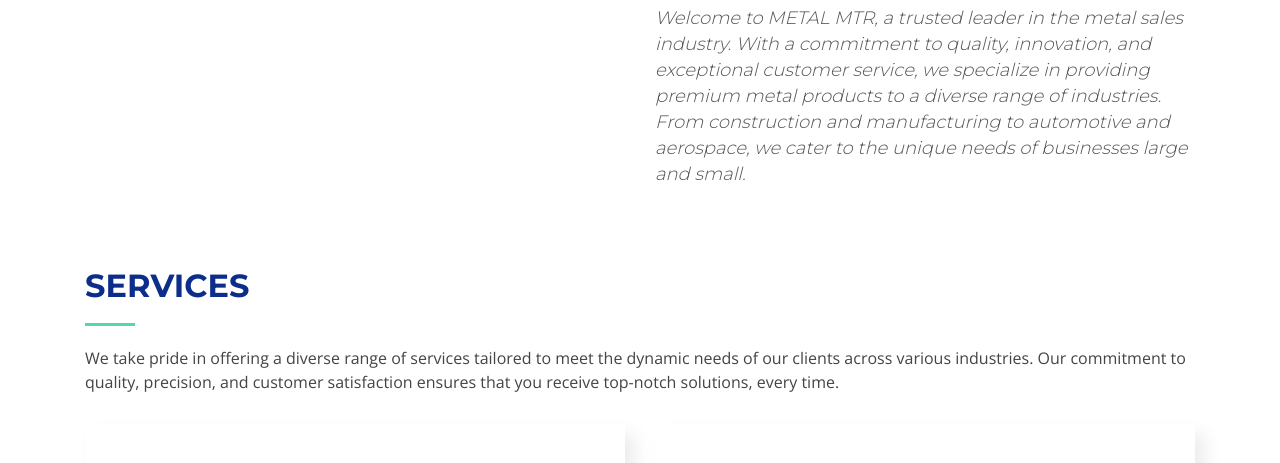
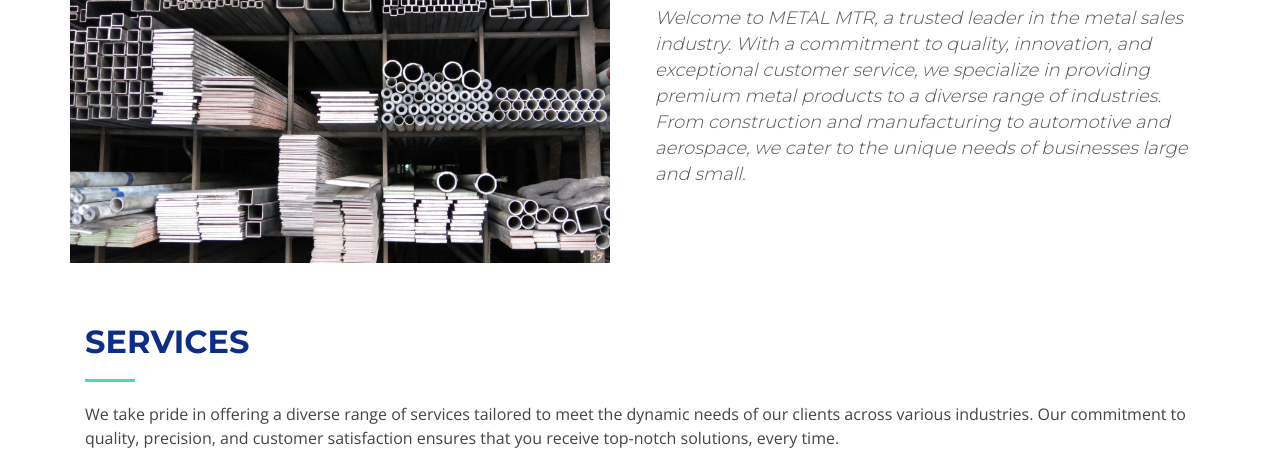
Before and after one commit to chng8320/metalmtr.com, a plain HTML site: page index.html in a window 1280 px wide. Shown: the part 725-1188 px from the top of the page. Drawn offline with nearby package versions, Linux system fonts and the light colour scheme; files whose address does not match are found by name.

Commit message:
Update index.html

```diff
--- a/index.html
+++ b/index.html
@@ -106,7 +106,7 @@
       <div class="container">
         <div class="row">
           <div class="col-lg-6 about-img">
-            <img src="assets/img/about-img.jpg" alt="">
+            <img src="assets/img/about.jpeg" alt="">
           </div>
 
           <div class="col-lg-6 content">
```
